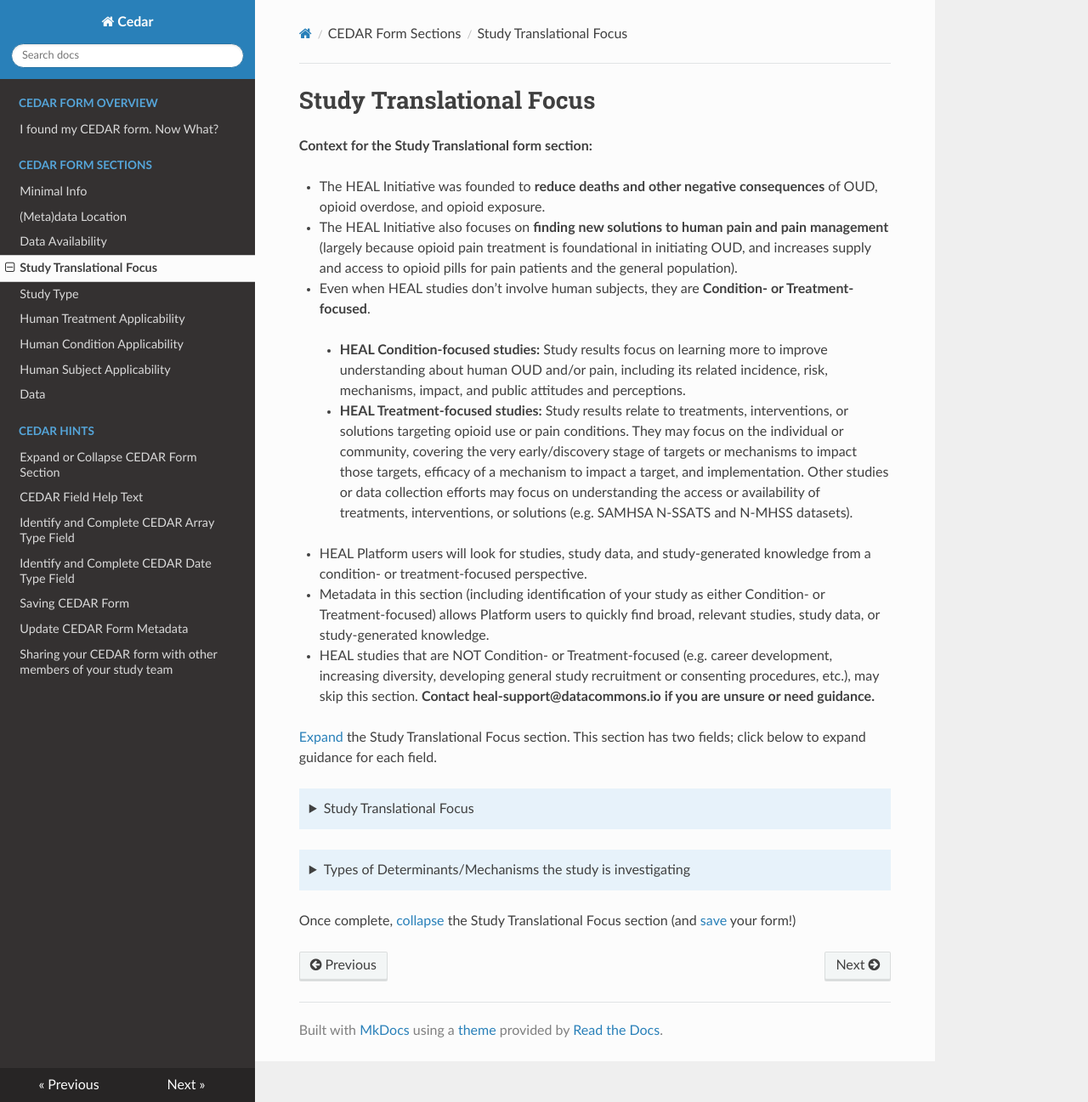
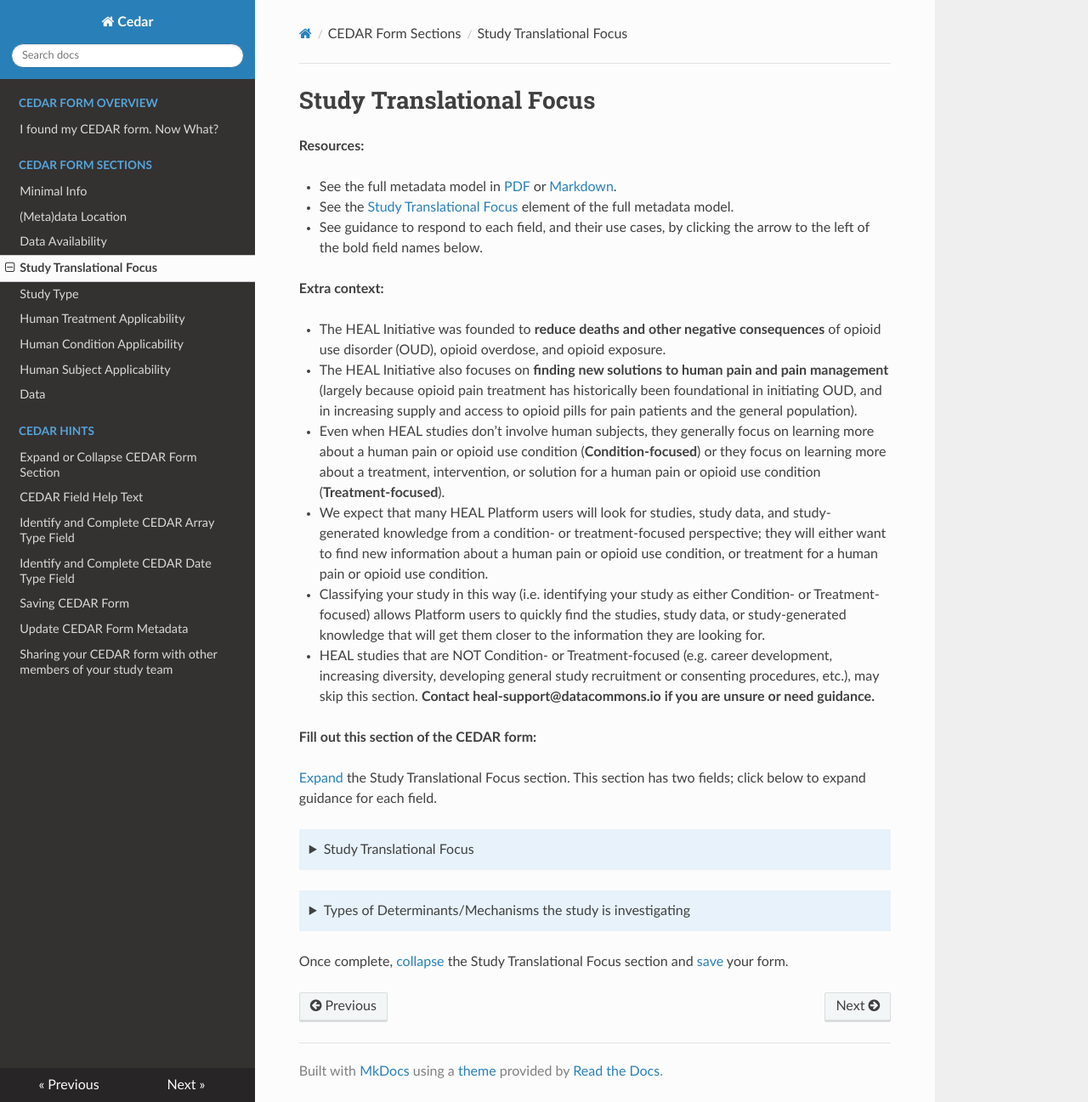
Before and after one commit to HEAL/cedar-form-docs, an MkDocs documentation site: the page built from docs/study-translational-focus.md, in a window 1280 px wide and 1297 px high. Shown: the whole window at 85% size. Built offline with MkDocs 1.6.1, drawn with Linux system fonts in a browser that asks for light colours; nearby versions of some CDN libraries.

Commit message:
clean up formatting to be more uniform across site pages

```diff
--- a/docs/study-translational-focus.md
+++ b/docs/study-translational-focus.md
@@ -1,23 +1,27 @@
 # Study Translational Focus
-**Context for the Study Translational form section:**
+**Resources:**
 
-* The HEAL Initiative was founded to **reduce deaths and other negative consequences** of OUD, opioid overdose, and opioid exposure.
-* The HEAL Initiative also focuses on **finding new solutions to human pain and pain management** (largely because opioid pain treatment is foundational in initiating OUD, and increases supply and access to opioid pills for pain patients and the general population).
-* Even when HEAL studies don’t involve human subjects, they are **Condition- or Treatment-focused**.
+* See the full metadata model in [PDF](https://github.com/HEAL/heal-metadata-schemas/blob/main/for-investigators-how-to/study-level-metadata-fields/study-metadata-schema-for-humans.pdf) or [Markdown](https://github.com/HEAL/heal-metadata-schemas/blob/main/for-investigators-how-to/study-level-metadata-fields/study-metadata-schema-for-humans.md).
+* See the [Study Translational Focus](https://github.com/HEAL/heal-metadata-schemas/blob/main/for-investigators-how-to/study-level-metadata-fields/study-metadata-schema-for-humans.md#:~:text=study_translational_focus) element of the full metadata model.
+* See guidance to respond to each field, and their use cases, by clicking the arrow to the left of the bold field names below.
 
->* **HEAL Condition-focused studies:** Study results focus on learning more to improve understanding about human OUD and/or pain, including its related incidence, risk, mechanisms, impact, and public attitudes and perceptions.
-  * **HEAL Treatment-focused studies:** Study results relate to treatments, interventions, or solutions targeting opioid use or pain conditions. They may focus on the individual or community, covering the very early/discovery stage of targets or mechanisms to impact those targets, efficacy of a mechanism to impact a target, and implementation. Other studies or data collection efforts may focus on understanding the access or availability of treatments, interventions, or solutions (e.g. SAMHSA N-SSATS and N-MHSS datasets).
+**Extra context:**
 
-* HEAL Platform users will look for studies, study data, and study-generated knowledge from a condition- or treatment-focused perspective.
-* Metadata in this section (including identification of your study as either Condition- or Treatment-focused) allows Platform users to quickly find broad, relevant studies, study data, or study-generated knowledge.
+* The HEAL Initiative was founded to **reduce deaths and other negative consequences** of opioid use disorder (OUD), opioid overdose, and opioid exposure.
+* The HEAL Initiative also focuses on **finding new solutions to human pain and pain management** (largely because opioid pain treatment has historically been foundational in initiating OUD, and in increasing supply and access to opioid pills for pain patients and the general population).
+* Even when HEAL studies don’t involve human subjects, they generally focus on learning more about a human pain or opioid use condition (**Condition-focused**) or they focus on learning more about a treatment, intervention, or solution for a human pain or opioid use condition (**Treatment-focused**).
+* We expect that many HEAL Platform users will look for studies, study data, and study-generated knowledge from a condition- or treatment-focused perspective; they will either want to find new information about a human pain or opioid use condition, or treatment for a human pain or opioid use condition.
+* Classifying your study in this way (i.e. identifying your study as either Condition- or Treatment-focused) allows Platform users to quickly find the studies, study data, or study-generated knowledge that will get them closer to the information they are looking for.
 * HEAL studies that are NOT Condition- or Treatment-focused (e.g. career development, increasing diversity, developing general study recruitment or consenting procedures, etc.), may skip this section. **Contact heal-support@datacommons.io if you are unsure or need guidance.**
+
+**Fill out this section of the CEDAR form:**
 
 [Expand](expand-or-collapse-cedar-form-section.md) the Study Translational Focus section. This section has two fields; click below to expand guidance for each field.
 
 ??? note "Study Translational Focus"
     **How to answer**
 
-    > This field allows selection of a single answer from a limited set of choices, including: “Condition” for Condition-focused studies, and “Treatment” for Treatment-focused studies (see above for definitions).
+    > This field allows selection of a single answer from a limited set of choices, including: “Condition” for Condition-focused studies, and “Treatment of a condition” for Treatment-focused studies (see above for definitions).
 
     > Human subjects study examples:
 
@@ -73,4 +77,4 @@
 
     > Filtering will allow Platform users to quickly find broad, relevant studies, study data, or study-generated knowledge.
 
-Once complete, [collapse](expand-or-collapse-cedar-form-section.md) the Study Translational Focus section (and [save](save-cedar-form.md) your form!)
+Once complete, [collapse](expand-or-collapse-cedar-form-section.md) the Study Translational Focus section and [save](save-cedar-form.md) your form.
```
Also changed, not shown: docs/data.md (+11 -5 lines), docs/human-condition-applicability.md (+6 -1 lines), docs/human-treatment-applicability.md (+12 -7 lines), docs/study-type.md (+9 -1 lines).
